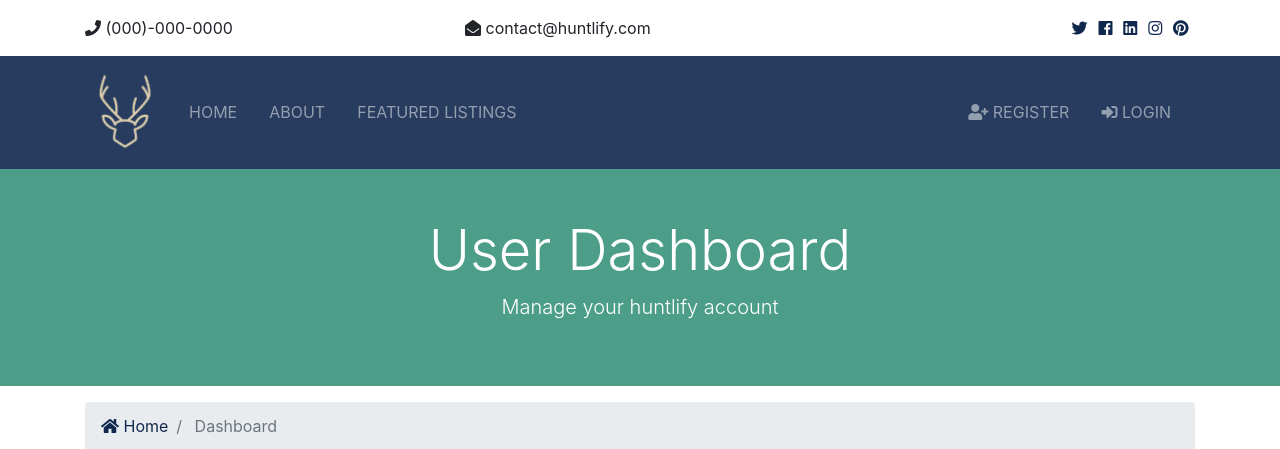
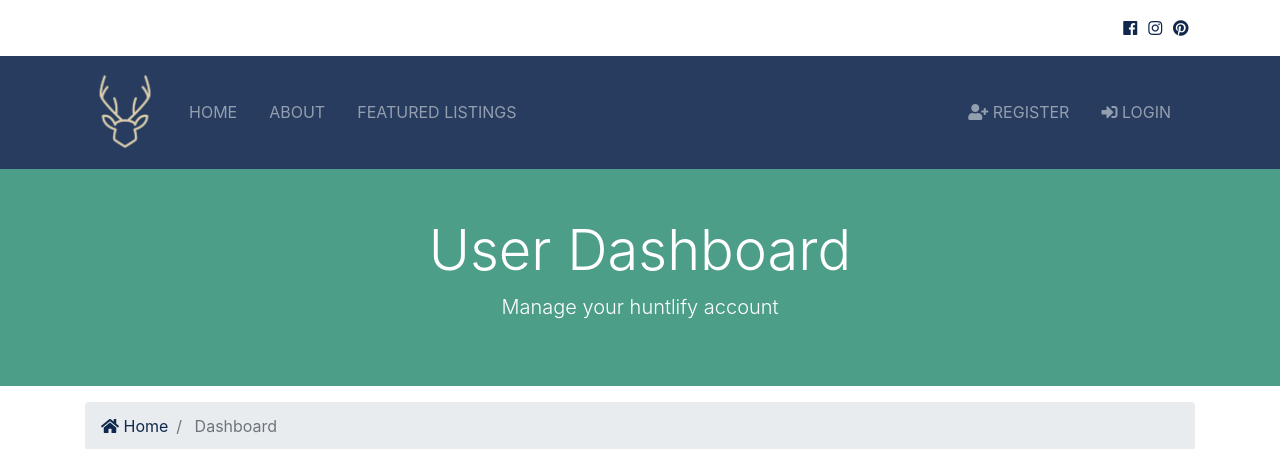
Before and after one commit to seabazz/btre, a Django app: page /accounts/dashboard in a window 1280 px wide. Shown: the top 449 px of the page. Run offline with Django 3.2, Linux system fonts and the light colour scheme; data that the repository does not hold is empty; some libraries are stand-ins or nearby versions.

Commit message:
update social icons

```diff
--- a/templates/partials/_topbar.html
+++ b/templates/partials/_topbar.html
@@ -3,22 +3,22 @@
         <div class="container">
           <div class="row">
             <div class="col-md-4">
-              <i class="fas fa-phone"></i> (000)-000-0000
+              <!--<i class="fas fa-phone"></i> (000)-000-0000-->
             </div>
             <div class="col-md-4">
-              <i class="fas fa-envelope-open"></i> contact@huntlify.com
+              <!--<i class="fas fa-envelope-open"></i> contact@huntlify.com-->
             </div>
             <div class="col-md-4">
               <div class="social text-right">
-                <a href="#">
+               <!-- <a href="#">
                   <i class="fab fa-twitter"></i>
-                </a>
+                </a>-->
                 <a href="#">
                   <i class="fab fa-facebook"></i>
                 </a>
-                <a href="#">
+               <!-- <a href="#">
                   <i class="fab fa-linkedin"></i>
-                </a>
+                </a>-->
                 <a href="#">
                   <i class="fab fa-instagram"></i>
                 </a>
```
